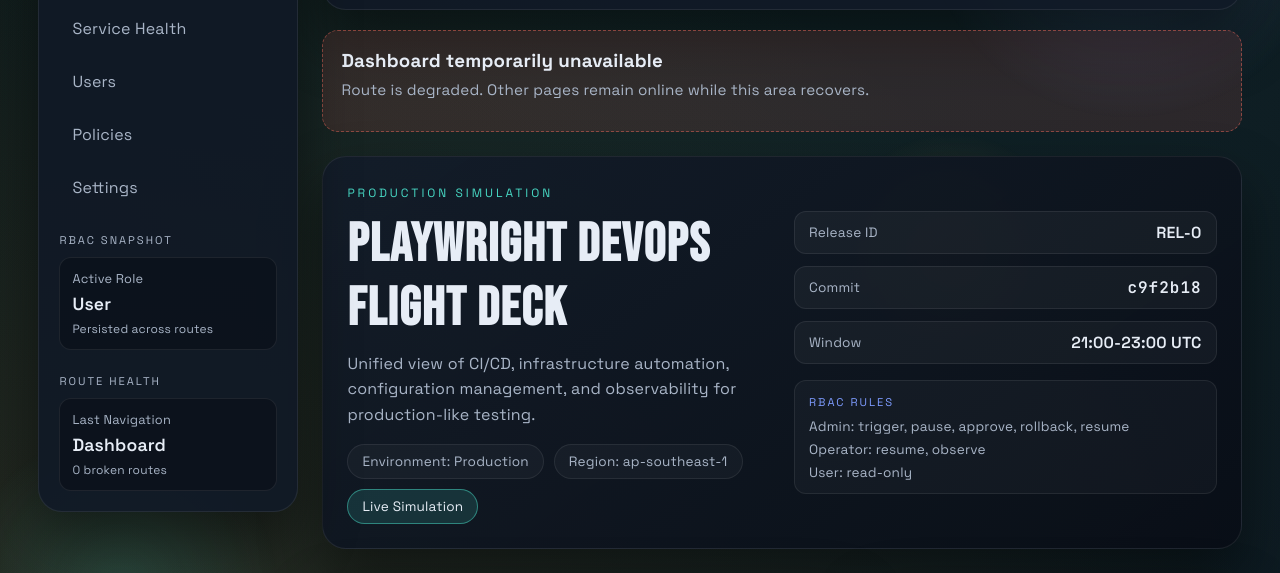
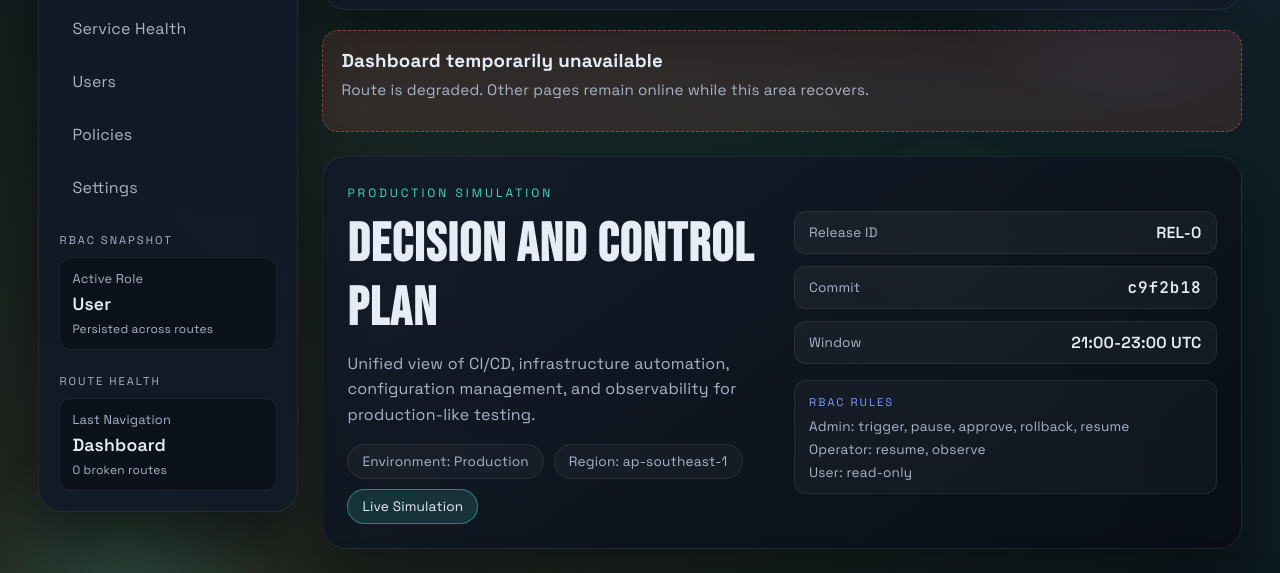
Before and after one commit to mphan1995/playwright-devops, a website: page ui/pages/index.html in a window 1280 px wide. Shown: the part 189-762 px from the top of the page. Drawn offline with Linux system fonts and the light colour scheme.

Commit message:
updated UI for Playwright

```diff
--- a/ui/pages/index.html
+++ b/ui/pages/index.html
@@ -3,7 +3,7 @@
   <head>
     <meta charset="UTF-8" />
     <meta name="viewport" content="width=device-width, initial-scale=1.0" />
-    <title>Playwright DevOps Flight Deck</title>
+    <title>Decision and Control Plan</title>
     <link rel="stylesheet" href="../assets/style.css" />
   </head>
   <body data-page="dashboard" data-page-title="Dashboard" data-page-subtitle="Production release control for Playwright CI/CD.">
@@ -24,7 +24,7 @@
           <section class="hero">
             <div class="hero-copy">
               <span class="eyebrow">Production Simulation</span>
-              <h2>Playwright DevOps Flight Deck</h2>
+              <h2>Decision and Control Plan</h2>
               <p>
                 Unified view of CI/CD, infrastructure automation, configuration management, and observability for
                 production-like testing.
```
